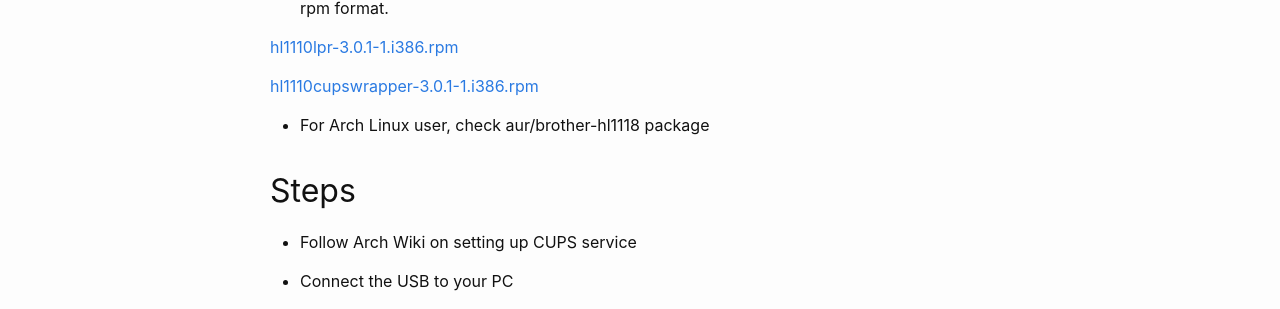
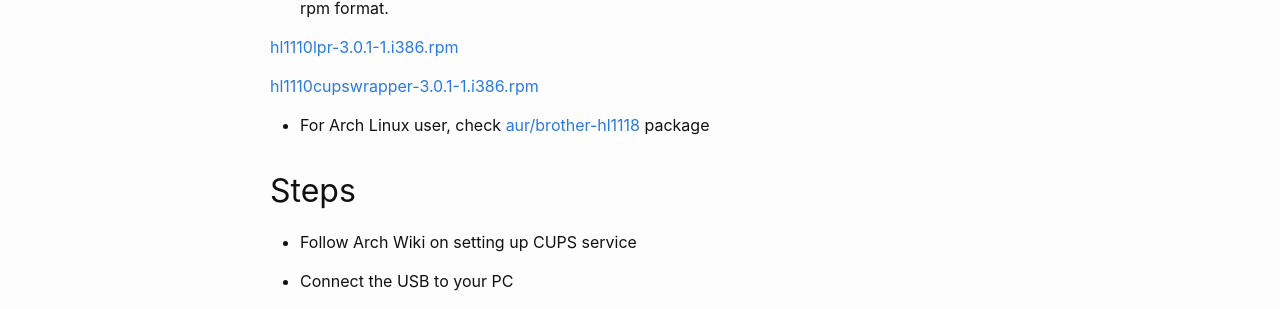
Before and after one commit to Brli/brli.github.io, a Jekyll site: the page built from _posts/2024-03-27-printer.markdown, in a window 1280 px wide. Shown: the part 424-733 px from the top of the page. Built offline with Jekyll 4.4.1, drawn with Linux system fonts in a browser that asks for light colours; nearby versions of some CDN libraries; comment, search, counter and statistics services are not loaded; some of the changed lines change nothing that is shown.

Commit message:
link to AUR

```diff
--- a/_posts/2024-03-27-printer.markdown
+++ b/_posts/2024-03-27-printer.markdown
@@ -17,7 +17,7 @@
 
 [hl1110cupswrapper-3.0.1-1.i386.rpm](http://www.brother.com/pub/bsc/linux/dlf/hl1110cupswrapper-3.0.1-1.i386.rpm)
 
-- For Arch Linux user, check aur/brother-hl1118 package
+- For Arch Linux user, check [aur/brother-hl1118](https://aur.archlinux.org/packages/brother-hl1118) package
 
 ## Steps
 
```
